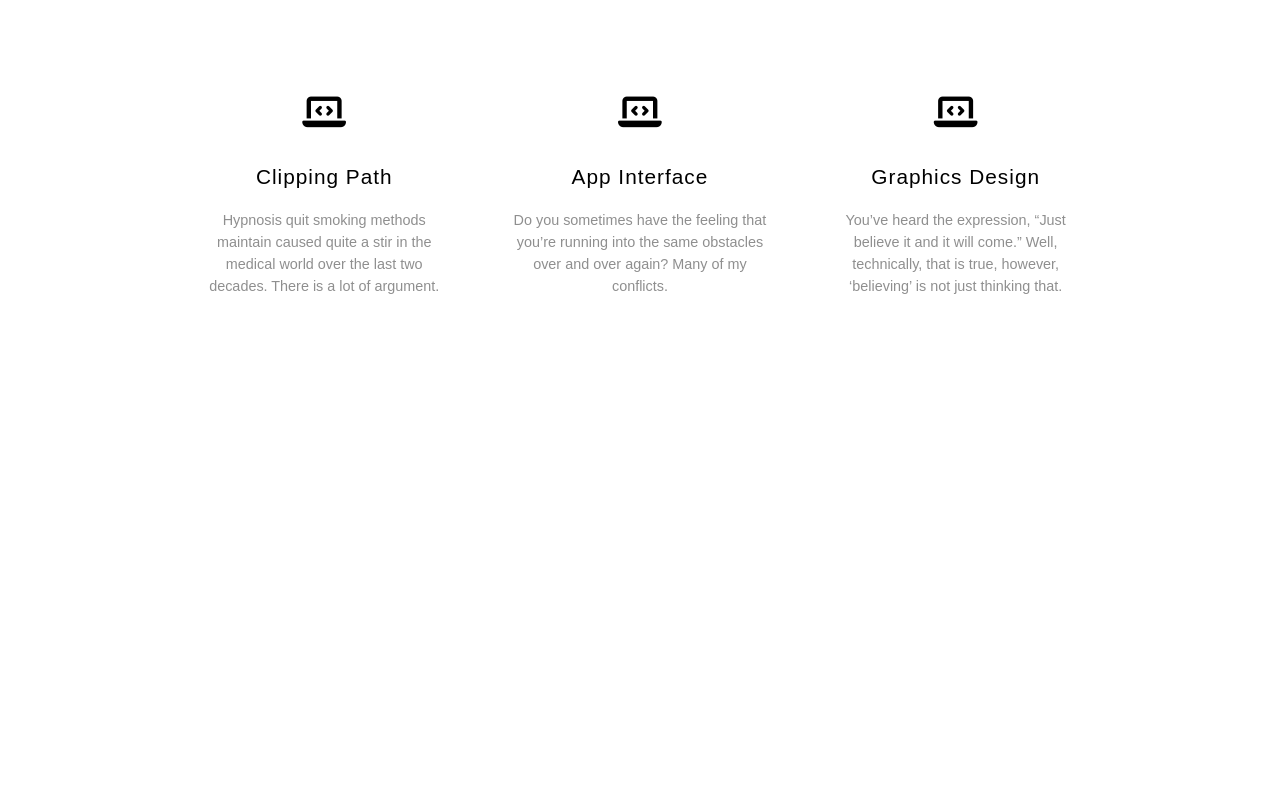
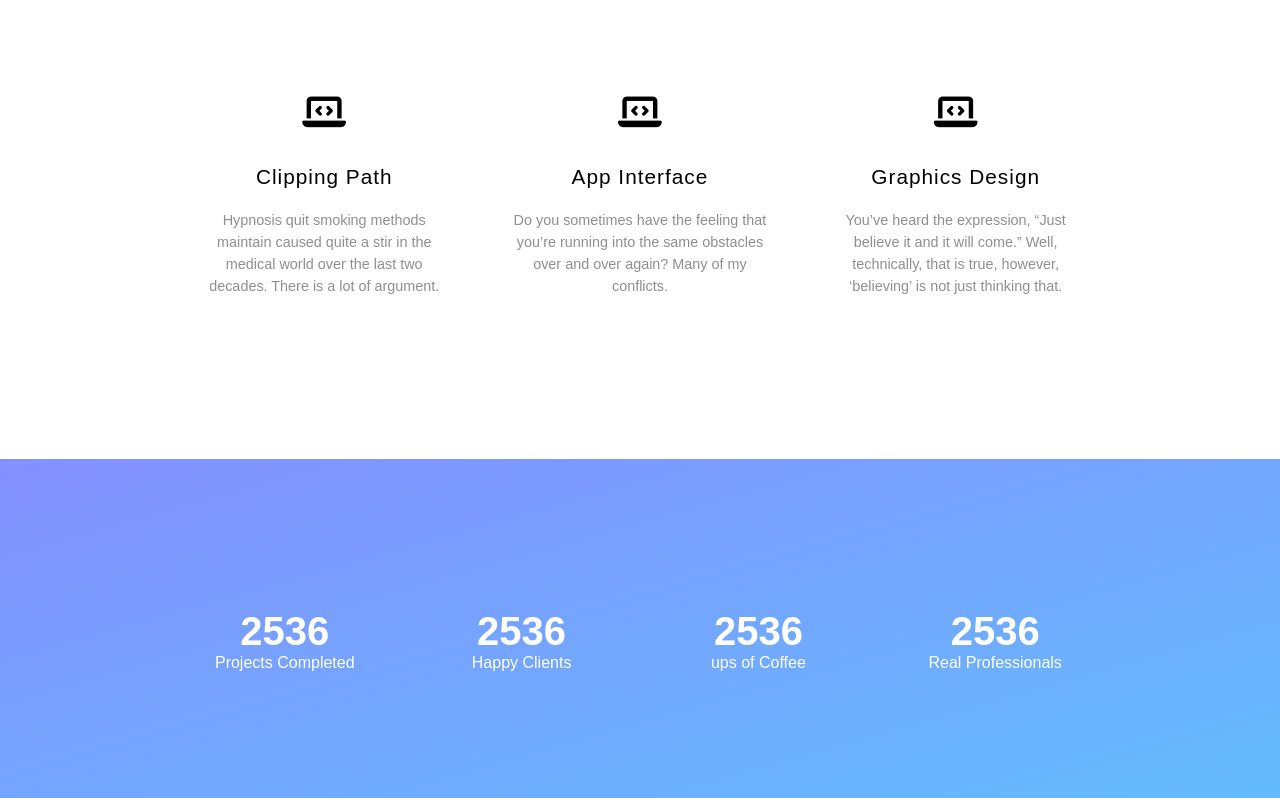
Before and after one commit to yasinbhuiyan/project-05, a plain HTML site: page index.html in a window 1280 px wide. Shown: the part 2002-2800 px from the top of the page. Before the commit the page ends 2461 px from the top, so only its background shows below. Drawn offline with Linux system fonts and the light colour scheme.

Commit message:
v1.1.11.1.

```diff
--- a/index.html
+++ b/index.html
@@ -132,6 +132,31 @@
   </section>
   <!--service end-->
 
+  <!--number end-->
+  <section class="number section">
+
+    <div class="number__div col-s-6 col-3">
+      <h2>2536</h2>
+      <p>Projects Completed</p>
+    </div>
+
+    <div class="number__div col-s-6 col-3">
+      <h2>2536</h2>
+      <p>Happy Clients</p>
+    </div>
+
+    <div class="number__div col-s-6 col-3">
+      <h2>2536</h2>
+      <p>ups of Coffee</p>
+    </div>
+
+    <div class="number__div col-s-6 col-3">
+      <h2>2536</h2>
+      <p>Real Professionals</p>
+    </div>
+
+  </section>
+  <!--number end-->
 
 
 </body>
--- a/styles/mobile.css
+++ b/styles/mobile.css
@@ -26,3 +26,9 @@
 .service__box{
   padding: 0 50px;
 }
+.number{
+  padding: 100px 0;
+}
+.number__div{
+  margin: 15px 0;
+}
--- a/styles/style.css
+++ b/styles/style.css
@@ -50,7 +50,6 @@
   width: 100%;
 }
 .section::after{
-  width: 100%;
   content: '';
   clear: both;
   display: table;
@@ -223,3 +222,23 @@
   text-align: center;
 }
 /* service end */
+
+/* number start */
+.number{
+  background: linear-gradient(to right bottom, #8490ff, #62bdfc);
+
+
+}
+.number__div{
+  display: flex;
+  flex-direction: column;
+  align-items: center;
+  margin: 5px 0;
+  color: #FFFFFF;
+}
+.number__div h2{
+  font-size: 2.5rem;
+}
+.number__div p{
+}
+/* number end */
```
